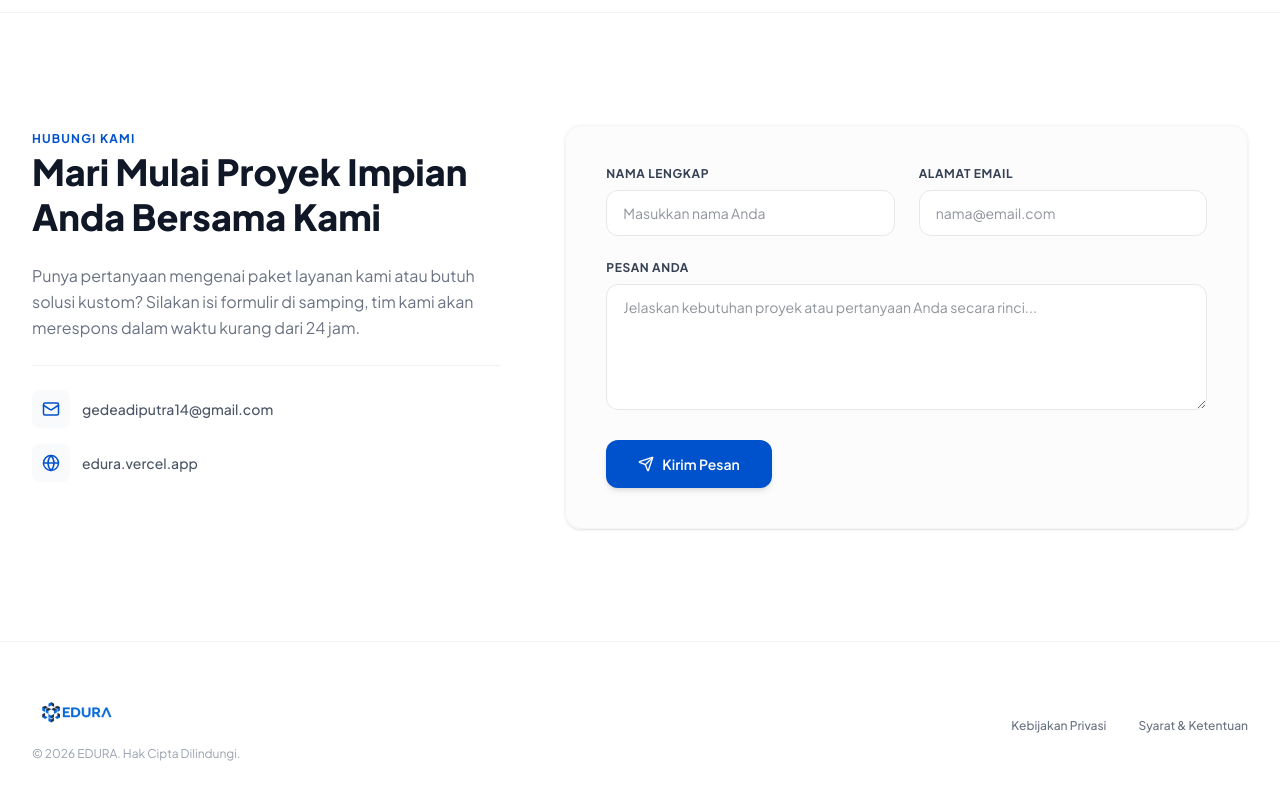
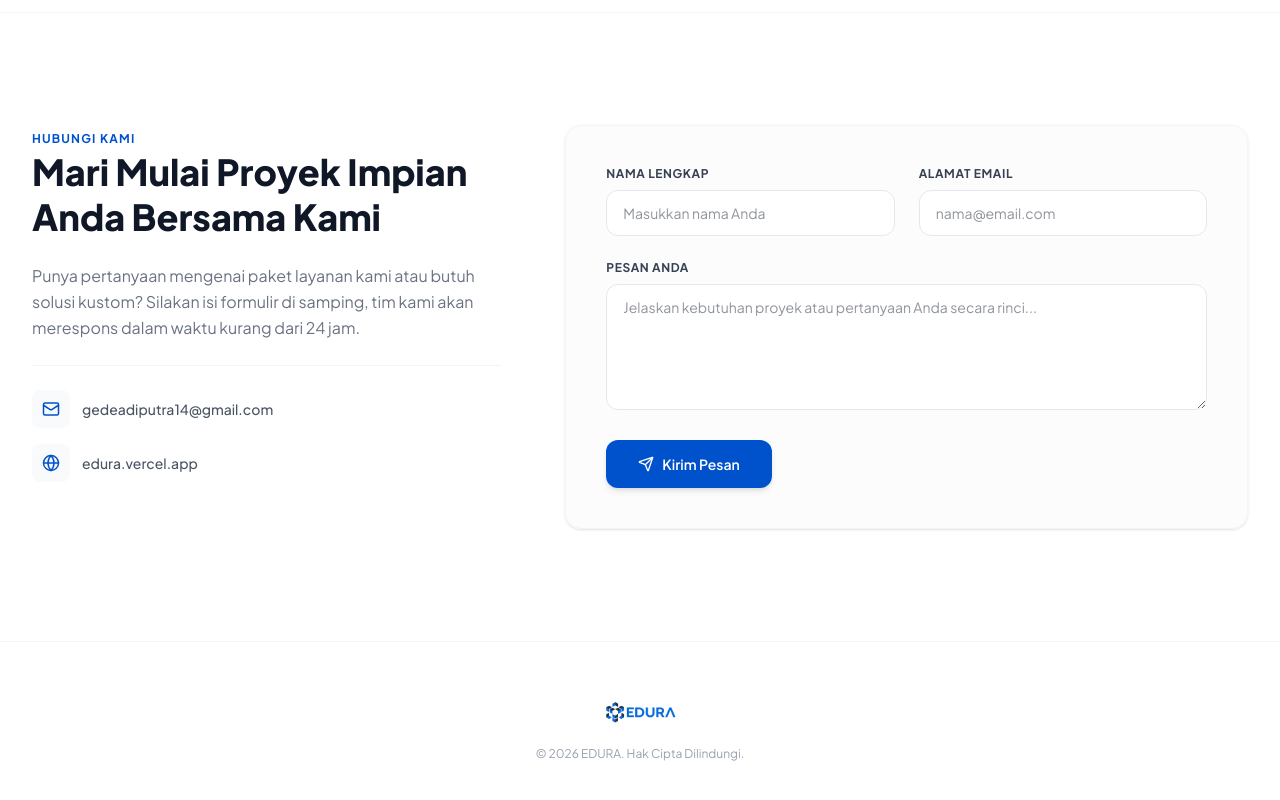
Before and after one commit to adiputra057/edura, a React (Vite) app: page / in a window 1280 px wide. Shown: the part 2537-3337 px from the top of the page. Built offline with nearby package versions, Linux system fonts and the light colour scheme.

Commit message:
style: center-align brand logo and copyright text in the footer

```diff
--- a/src/components/Footer.jsx
+++ b/src/components/Footer.jsx
@@ -171,21 +171,14 @@
       {/* Main Footer matching the design mockup */}
       <footer className="py-12 bg-white border-t border-gray-100">
         <div className="max-w-7xl mx-auto px-6 sm:px-8">
-          <div className="flex flex-col md:flex-row items-center justify-between gap-6">
+          <div className="flex flex-col items-center justify-center text-center gap-3">
 
             {/* Logo and copyright */}
-            <div className="flex flex-col items-center md:items-start space-y-3">
-              <img src={logo} alt="EDURA Logo" className="h-11 w-auto object-contain" />
-              <p className="text-xs text-gray-400">
-                &copy; {new Date().getFullYear()} EDURA. Hak Cipta Dilindungi.
-              </p>
-            </div>
+            <img src={logo} alt="EDURA Logo" className="h-11 w-auto object-contain" />
+            <p className="text-xs text-gray-400">
+              &copy; {new Date().getFullYear()} EDURA. Hak Cipta Dilindungi.
+            </p>
 
-            {/* Links */}
-            <div className="flex items-center space-x-8 text-xs font-medium text-gray-500">
-              <a href="#" className="hover:text-primary-500 transition-colors">Kebijakan Privasi</a>
-              <a href="#" className="hover:text-primary-500 transition-colors">Syarat & Ketentuan</a>
-            </div>
 
           </div>
         </div>
```
